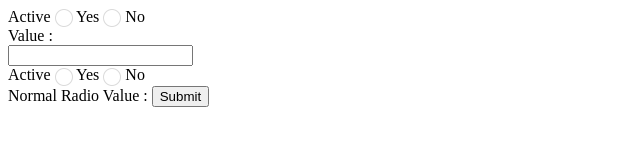
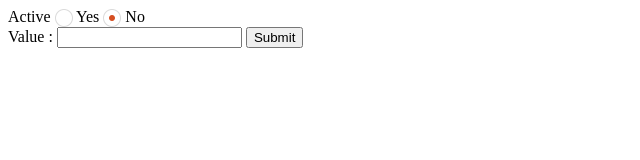
Before and after one commit to MasTerXP/iCheckAngular, a plain HTML site: page iCheckAngular.html in a window 1280 px wide. Shown: the whole page, without its empty margins (0-640 px from the left). Drawn offline with nearby package versions, Linux system fonts and the light colour scheme.

Commit message:
Revert "Add normal radio"
This reverts commit a14d16e4e12e74d45455a56df7955e1c8fb01c3d.

```diff
--- a/iCheckAngular.html
+++ b/iCheckAngular.html
@@ -10,29 +10,18 @@
 	<script type="text/javascript" src="js/contoller/testController.js"></script>
 </head>
 <body ng-app="VideoResponse">
-	<div ng-controller="submitTest" i-check>
+	<div ng-controller="submitTest">
+		<div i-Check>
+			<label>Active</label>
+			<label for="radio-active-1"><input type="radio" name="iCheck" id="radio-active-1" value="yes" ng-value="yes" ng-model="radioValue"> Yes</label>
+			<label for="radio-active-2"><input type="radio" name="iCheck" id="radio-active-2" value="no" ng-value="no" ng-model="radioValue"> No</label>
+		</div>
+		Value : {{radioValue}}
 
-			<label>Active</label>
-			<label for="radio-active-1"><input type="radio" name="iCheck" id="radio-active-1" value="yes" ng-model="radioValue" > Yes</label>
-			<label for="radio-active-2"><input type="radio" name="iCheck" id="radio-active-2" value="no" ng-model="radioValue" > No</label>
-
-	</br>
-		Value : {{radioValue}}
-	</br>
 		<input type="textbox" ng-model="txt">
 		{{txt}}
 
-	</br>
-		<div id="testNormalRadio">
-			<label>Active</label>
-			<label for="radio-active-t-1"><input type="radio" name="testNormalRadio" id="radio-active-t-1" value="Yes" ng-model="radioValuet"> Yes</label>
-			<label for="radio-active-t-2"><input type="radio" name="testNormalRadio" id="radio-active-t-2" value="No" ng-model="radioValuet" > No</label>
-		</div>
-
-		Normal Radio Value : {{radioValuet}}
-
 		<button name="submit" ng-click="submit()">Submit</button>
-
 	</div>
 
 
--- a/js/contoller/testController.js
+++ b/js/contoller/testController.js
@@ -2,46 +2,12 @@ var app = angular.module("VideoResponse",[]);
 
 app.controller("submitTest",['$scope',function($scope){
 	$scope.submit = function myfunction(){
+		console.log("test");
 		console.log($scope.txt);
 		console.log($scope.radioValue);
-    console.log($scope.radioValuet);
 	}
 }]);
 
-/*app.directive('iCheck', function($timeout, $parse) {
-    return {
-        require: 'ngModel',
-        link: function($scope, element, $attrs, ngModel) {
-            return $timeout(function() {
-                var value;
-                value = $attrs['value'];
-
-                $scope.$watch($attrs['ngModel'], function(newValue){
-                    $(element).iCheck('update');
-                })
-
-                return $(element).iCheck({
-                    checkboxClass: 'icheckbox_minimal',
-                    checkboxClass: 'icheckbox_minimal-red',
-                    radioClass: 'iradio_minimal-red',
-                    increaseArea: '20%'
-
-                }).on('ifChanged', function(event) {
-                    if ($(element).attr('type') === 'checkbox' && $attrs['ngModel']) {
-                        $scope.$apply(function() {
-                            return ngModel.$setViewValue(event.target.checked);
-                        });
-                    }
-                    if ($(element).attr('type') === 'radio' && $attrs['ngModel']) {
-                        return $scope.$apply(function() {
-                            return ngModel.$setViewValue(value);
-                        });
-                    }
-                });
-            });
-        }
-    };
-});*/
 
 app.directive('iCheck', function($timeout, $parse) {
     return {
@@ -52,17 +18,18 @@ app.directive('iCheck', function($timeout, $parse) {
           value = $parse($attrs['ngValue'])($scope);
           console.log(element);
           return $(element).iCheck({
-            checkboxClass: 'icheckbox_minimal',
+           /* checkboxClass: 'icheckbox_minimal',*/
             radioClass: 'iradio_minimal-red',
             checkboxClass: 'icheckbox_minimal-red',
             increaseArea: '20%'
           }).on('ifChanged', function(event) {
+          	console.log("ifChanged");
             if ($(element).attr('type') === 'checkbox' && $attrs['ngModel']) {
               $scope.$apply(function() {
                 return ngModelGetter.assign($scope, event.target.checked);
               });
             }
-            if ($(element).attr('type') === 'radio'  && $attrs['ngModel']) {
+            if ($(element).attr('type') === 'radio' && $attrs['ngModel']) {
               return $scope.$apply(function() {
                 return ngModelGetter.assign($scope, value);
               });
@@ -72,5 +39,3 @@ app.directive('iCheck', function($timeout, $parse) {
       }
     };
   })
-
-/*&& $(element).attr('name') === 'iCheck' && $(element).attr('name') === 'testNormalRadio' */
```
